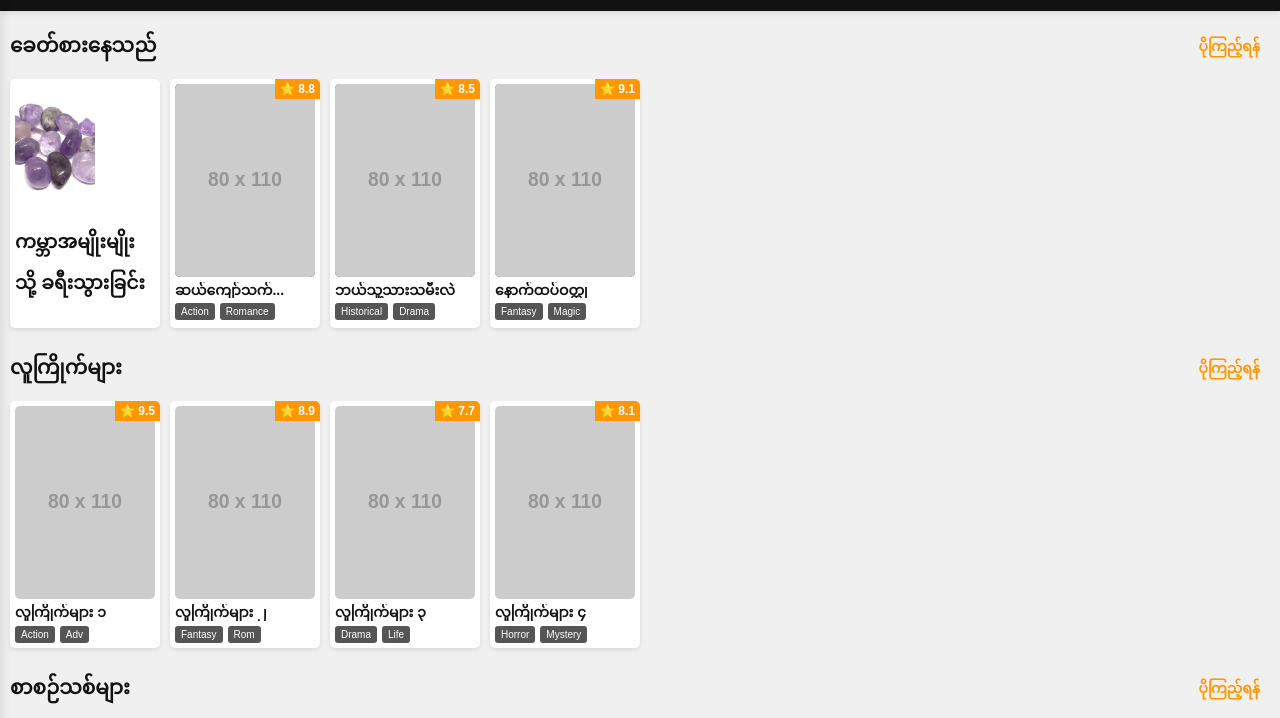
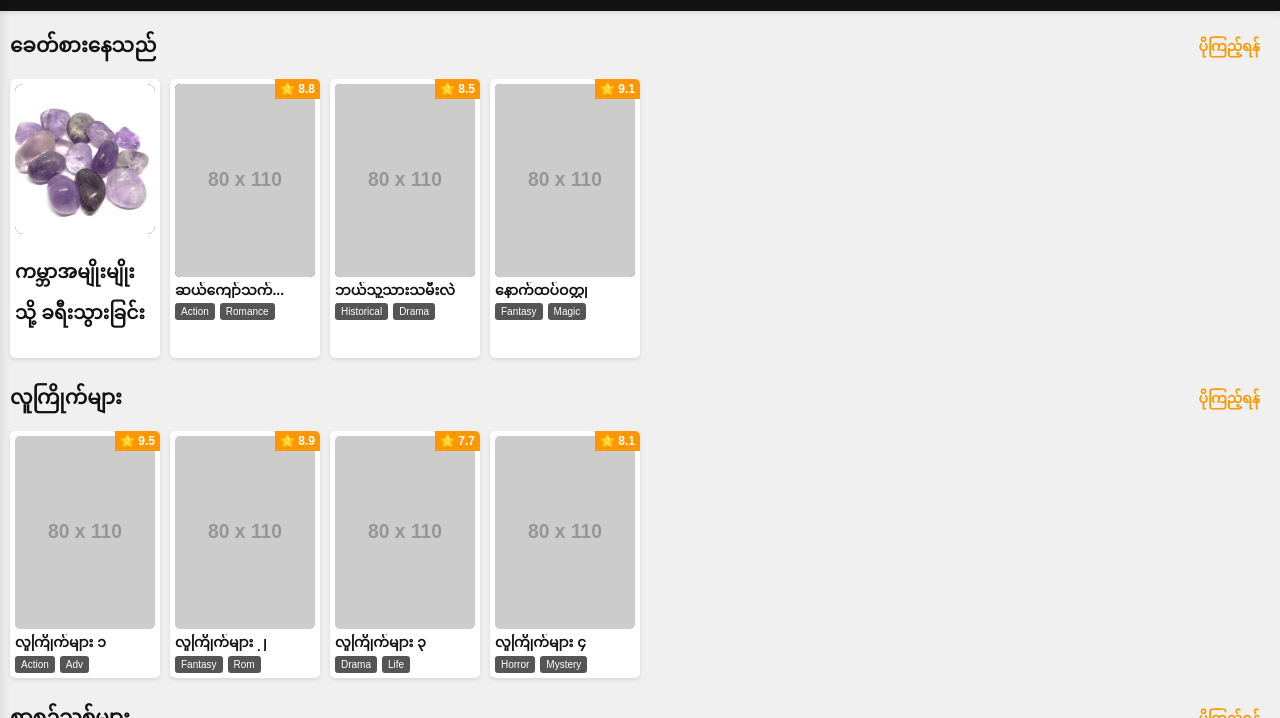
Before and after one commit to kog12571-hue/my-app_novel, a plain HTML site: page index.html in a window 1280 px wide. Shown: the part 44-762 px from the top of the page. Drawn offline with Linux system fonts and the light colour scheme; placeholder pictures from the web are drawn by us.

Commit message:
Add styles for novel cover layout
Added styles for novel cover and cover image.

```diff
--- a/style.css
+++ b/style.css
@@ -476,3 +476,18 @@ body {
     position: relative;
     border-radius: 5px;
 }
+/* ကတ်ပြားပုံစံကို အားလုံးတူအောင် ညှိခြင်း */
+.novel-cover {
+    width: 100%;
+    height: 150px;       /* အမြင့်ကို အောက်ကကတ်ပြားတွေနဲ့ ညီအောင် ထားလိုက်ပါ */
+    overflow: hidden;
+    position: relative;
+    border-radius: 8px;
+    background: #333;    /* ပုံမတက်ခင် အရောင်မှောင်ထားမယ် */
+}
+
+.cover-image {
+    width: 100%;
+    height: 100%;
+    object-fit: cover;   /* ပုံကို ဘောင်ထဲ အံကိုက်ဖြစ်အောင် ညှိမယ် */
+}
```
